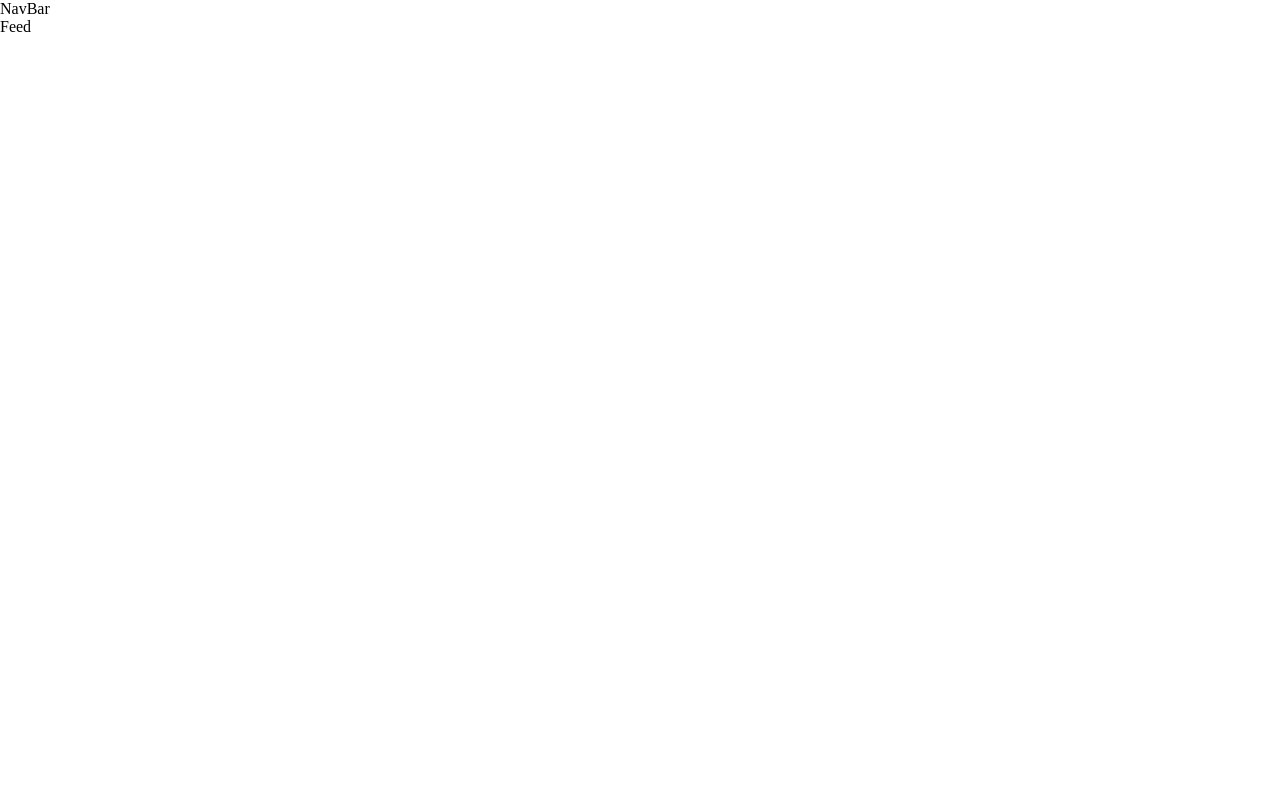
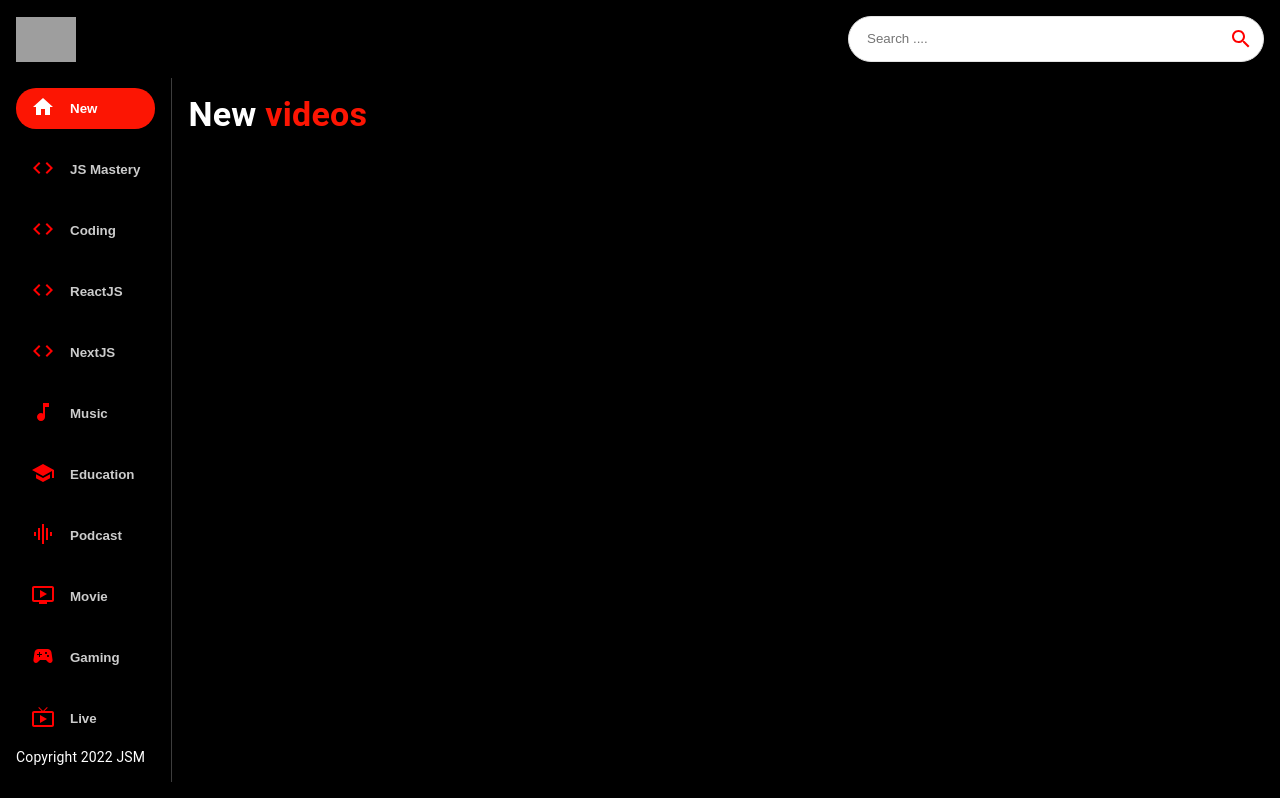
Before and after one commit to mostafa93sh/YouTube-Clone, a React (Create React App) app: page / in a window 1280 px wide. Built offline with nearby package versions, Linux system fonts and the light colour scheme; grey boxes are pictures that could not be loaded.

Commit message:
adding Feed.jsx componenat inculding sidebar.jsx

```diff
--- a/src/App.js
+++ b/src/App.js
@@ -9,7 +9,7 @@ import SearchFeed from "./components/SearchFeed";
 const App = () => {
   return (
     <BrowserRouter>
-      <Box>
+      <Box sx={{ backgroundColor: "#000" }}>
         <NavBar />
         <Routes>
           <Route path='/' exact element={<Feed />} />
--- a/src/components/Feed.jsx
+++ b/src/components/Feed.jsx
@@ -1,7 +1,34 @@
 import React from "react";
+import { Box, Stack, Typography } from "@mui/material";
+import SideBar from "./SideBar";
 
 const Feed = () => {
-  return <div>Feed</div>;
+  return (
+    <Stack
+      sx={{
+        flexDirection: { sx: "column", md: "row" },
+      }}>
+      <Box
+        sx={{
+          height: { sx: "auto", md: "88vh" },
+          borderRight: "1px solid #3d3d3d",
+          px: { sx: 0, md: 2 },
+        }}>
+        <SideBar />
+        <Typography
+          variant='body2'
+          className='copyright'
+          sx={{ color: "#fff" }}>
+          Copyright 2022 JSM
+        </Typography>
+      </Box>
+      <Box p={2} sx={{ overflowY: "auto", height: "86vh", flex: 2 }}>
+        <Typography variant='h4' fontWeight='bold' sx={{ color: "white" }}>
+          New <span style={{ color: "#FC1503" }}>videos</span>
+        </Typography>
+      </Box>
+    </Stack>
+  );
 };
 
 export default Feed;
--- a/src/components/NavBar.jsx
+++ b/src/components/NavBar.jsx
@@ -1,7 +1,28 @@
 import React from "react";
+import { Stack } from "@mui/material";
+import { Link } from "react-router-dom";
+
+import { logo } from "../utils/constants";
+import SearchBar from "./SearchBar";
 
 const NavBar = () => {
-  return <div>NavBar</div>;
+  return (
+    <Stack
+      direction='row'
+      alignItems='center'
+      p={2}
+      sx={{
+        backgroundColor: "#000",
+        position: "sticky",
+        top: 0,
+        justifyContent: "space-between",
+      }}>
+      <Link to='/' style={{ display: "flex", alignItems: "center" }}>
+        <img src={logo} alt='logo' height={45} />
+      </Link>
+      <SearchBar />
+    </Stack>
+  );
 };
 
 export default NavBar;
--- /dev/null
+++ b/src/components/SearchBar.jsx
@@ -0,0 +1,24 @@
+import React from "react";
+import { Paper, IconButton } from "@mui/material";
+import { Search } from "@mui/icons-material";
+
+const SearchBar = () => {
+  return (
+    <Paper
+      component='form'
+      onSubmit={() => {}}
+      sx={{ borderRadius: 20, border: "1px solid #e3e3e3", pl: 2 }}>
+      <input
+        type='text'
+        className='search-bar'
+        onChange={() => {}}
+        placeholder='Search ....'
+      />
+      <IconButton sx={{ color: "red", p: "10px" }}>
+        <Search />
+      </IconButton>
+    </Paper>
+  );
+};
+
+export default SearchBar;
--- /dev/null
+++ b/src/components/SideBar.jsx
@@ -0,0 +1,41 @@
+import React from "react";
+import { Stack } from "@mui/material";
+import { categories } from "../utils/constants";
+
+const SideBar = () => {
+  const selectedCategory = "New";
+  return (
+    <Stack
+      direction='row'
+      sx={{
+        flexDirection: { md: "column" },
+        overflowY: "auto",
+        height: { sx: "auto", md: "95%" },
+      }}>
+      {categories.map((category) => (
+        <button
+          className='category-btn'
+          style={{
+            backgroundColor: category.name === selectedCategory && "#FC1503",
+            color: "#fff",
+          }}>
+          <span
+            style={{
+              color: category.name === selectedCategory ? "white" : "red",
+              marginRight: "15px",
+            }}>
+            {category.icon}
+          </span>
+          <span
+            style={{
+              opacity: category.name === selectedCategory ? "1" : "0.8",
+            }}>
+            {category.name}
+          </span>
+        </button>
+      ))}
+    </Stack>
+  );
+};
+
+export default SideBar;
--- a/src/utils/constants.js
+++ b/src/utils/constants.js
@@ -1,3 +1,4 @@
+import React from "react";
 import MusicNoteIcon from "@mui/icons-material/MusicNote";
 import HomeIcon from "@mui/icons-material/Home";
 import CodeIcon from "@mui/icons-material/Code";
```
